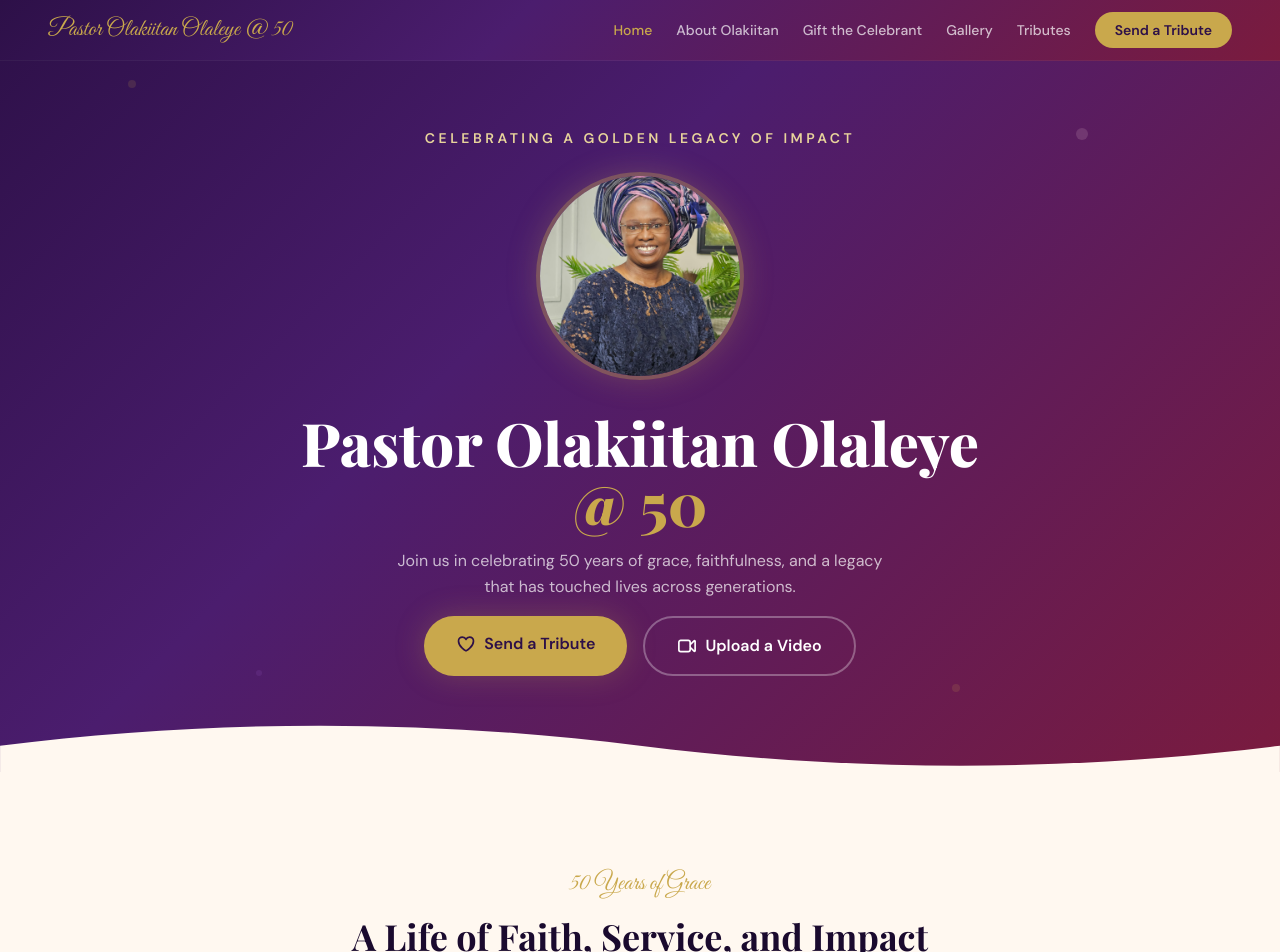
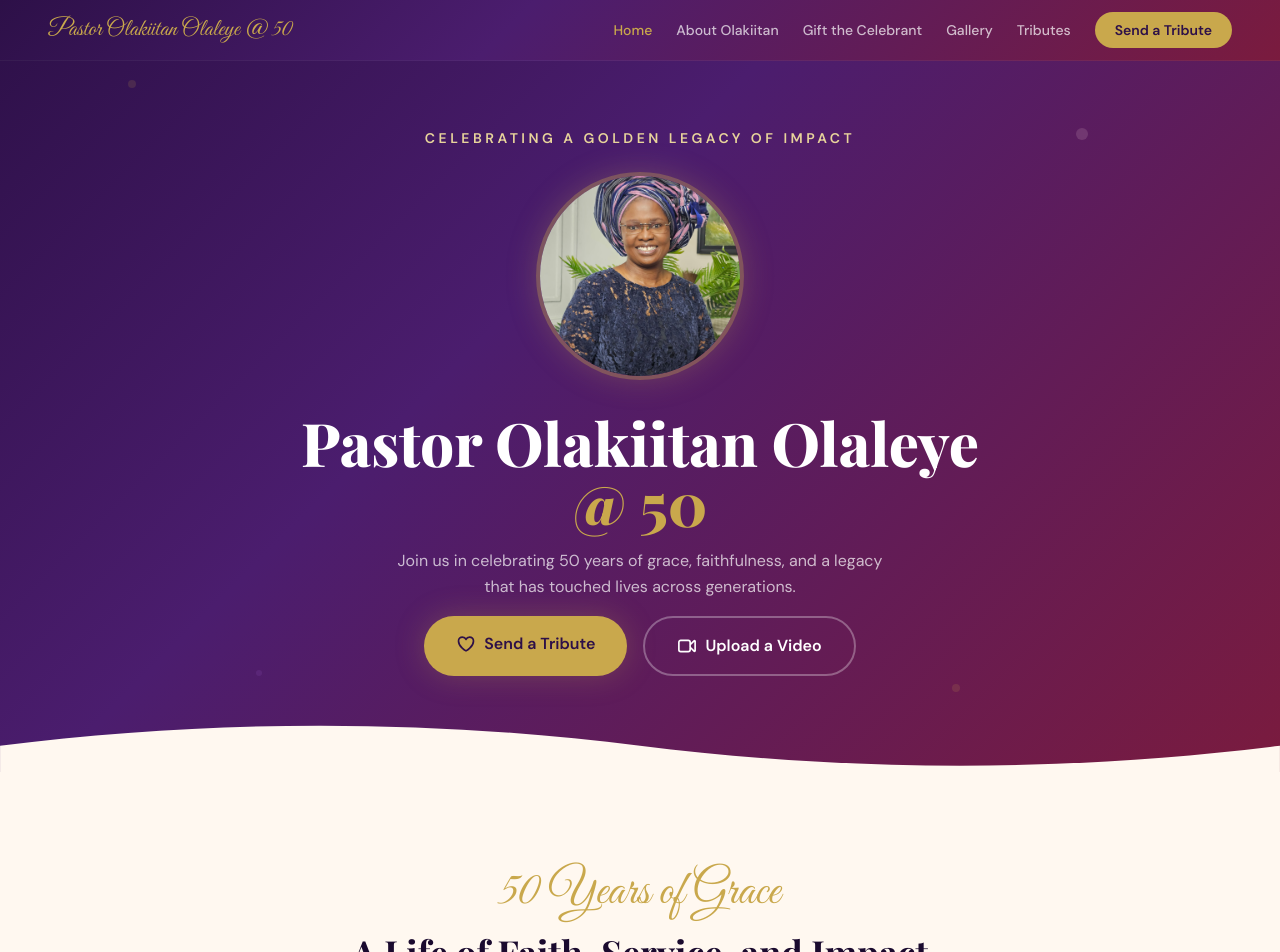
Before and after one commit to Tolaleye1/Birthday_Website, a Next.js app: page / in a window 1280 px wide. Shown: the top 952 px of the page. Built offline with nearby package versions, Linux system fonts and the light colour scheme; no server answers.

Commit message:
ui: increase front size of '50 Years of Grace' and tighten line spacing

```diff
--- a/src/app/about/page.tsx
+++ b/src/app/about/page.tsx
@@ -8,7 +8,7 @@ export default function AboutPage() {
       <Navbar />
       <main>
         <section className="gradient-hero pt-24 pb-12 md:pt-32 md:pb-16 px-4 text-center relative">
-          <p className="text-gold-light uppercase tracking-[0.2em] text-xs font-semibold mb-3">50 Years of Grace</p>
+          <p className="text-gold-light uppercase tracking-[0.2em] text-lg md:text-xl font-semibold mb-1">50 Years of Grace</p>
           <h1 className="font-[family-name:var(--font-display)] text-3xl md:text-5xl font-bold text-white mb-3">About Olakiitan</h1>
           <p className="text-white/60 max-w-md mx-auto">A Life of Faith, Service, and Impact</p>
           <div className="absolute bottom-0 left-0 right-0"><svg viewBox="0 0 1440 40" fill="none"><path d="M0 40V20C360 0 720 0 1080 20C1260 30 1380 35 1440 38V40H0Z" fill="#FFF8F0" /></svg></div>
--- a/src/components/home/BiographySection.tsx
+++ b/src/components/home/BiographySection.tsx
@@ -4,7 +4,7 @@ export default function BiographySection() {
   return (
     <section id="biography" className="py-16 md:py-24 px-4">
       <div className="max-w-3xl mx-auto text-center">
-        <p className="font-[family-name:var(--font-script)] text-gold text-2xl mb-4">
+        <p className="font-[family-name:var(--font-script)] text-gold text-4xl md:text-5xl mb-4">
           50 Years of Grace
         </p>
         <h2 className="font-[family-name:var(--font-display)] text-3xl md:text-4xl font-bold text-text-dark mb-6">
```
